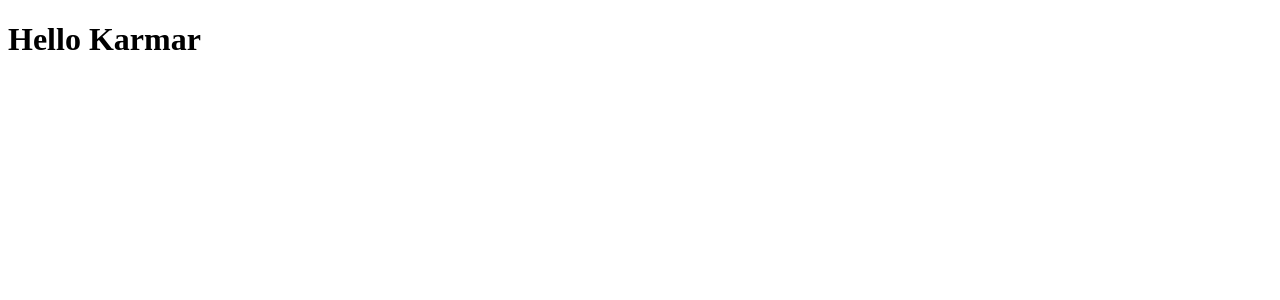
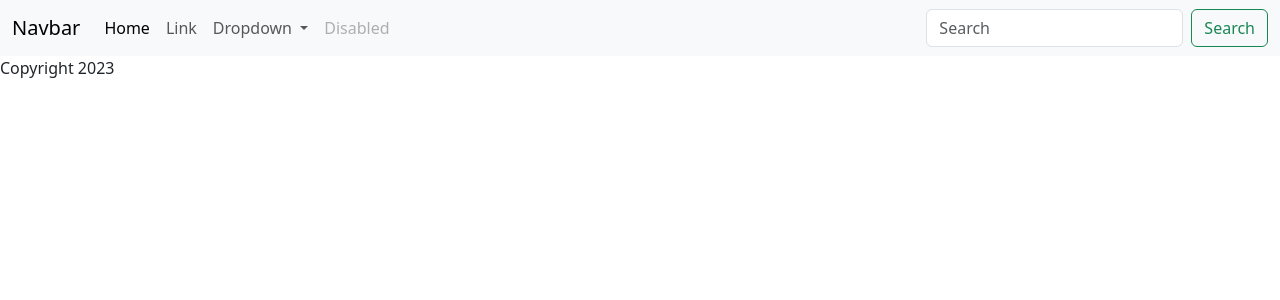
Before and after one commit to chuongcn/django-mysite, a Django app: page / in a window 1280 px wide. Shown: the top 300 px of the page. Run offline with Django 4.2, Linux system fonts and the light colour scheme.

Commit message:
01 - structure base.html

```diff
--- /dev/null
+++ b/app/templates/app/base.html
@@ -0,0 +1,68 @@
+{% load static %}
+<!DOCTYPE html>
+<html lang="en">
+<head>
+    <meta charset="UTF-8">
+    <link href="https://cdn.jsdelivr.net/npm/bootstrap@5.3.1/dist/css/bootstrap.min.css" rel="stylesheet" />
+    <link href="{%static 'app/css/style.css' %" rel="stylesheet" />
+    <link href="{%static 'app/css/owl.carousel.min.css' %" rel="stylesheet" />
+    <link href="{%static 'app/css/all.min.css' %" rel="stylesheet" />
+    <!-- js -->
+    <script src="https://cdnjs.cloudflare.com/ajax/libs/jquery/3.7.0/jquery.min.js" crossorigin="anonymous"></script>
+    <script src="https://cdn.jsdelivr.net/npm/@popperjs/core@2.11.8/dist/umd/popper.min.js"  crossorigin="anonymous"></script>
+    <script src="https://cdn.jsdelivr.net/npm/bootstrap@5.3.1/dist/js/bootstrap.min.js"  crossorigin="anonymous"></script>
+    <script src="{%static 'app/js/all.min.js' %"  crossorigin="anonymous"></script>
+    <script src="{%static 'app/js/owl.carousel.min.js' %"  crossorigin="anonymous"></script>
+    <script src="{%static 'app/js/myscript.js' %"  crossorigin="anonymous"></script>
+
+    <title>Home</title>
+</head>
+<body>
+<!--HEADER-->
+  <nav class="navbar navbar-expand-lg bg-body-tertiary">
+      <div class="container-fluid">
+        <a class="navbar-brand" href="#">Navbar</a>
+        <button class="navbar-toggler" type="button" data-bs-toggle="collapse" data-bs-target="#navbarSupportedContent" aria-controls="navbarSupportedContent" aria-expanded="false" aria-label="Toggle navigation">
+          <span class="navbar-toggler-icon"></span>
+        </button>
+        <div class="collapse navbar-collapse" id="navbarSupportedContent">
+          <ul class="navbar-nav me-auto mb-2 mb-lg-0">
+            <li class="nav-item">
+              <a class="nav-link active" aria-current="page" href="#">Home</a>
+            </li>
+            <li class="nav-item">
+              <a class="nav-link" href="#">Link</a>
+            </li>
+            <li class="nav-item dropdown">
+              <a class="nav-link dropdown-toggle" href="#" role="button" data-bs-toggle="dropdown" aria-expanded="false">
+                Dropdown
+              </a>
+              <ul class="dropdown-menu">
+                <li><a class="dropdown-item" href="#">Action</a></li>
+                <li><a class="dropdown-item" href="#">Another action</a></li>
+                <li><hr class="dropdown-divider"></li>
+                <li><a class="dropdown-item" href="#">Something else here</a></li>
+              </ul>
+            </li>
+            <li class="nav-item">
+              <a class="nav-link disabled" aria-disabled="true">Disabled</a>
+            </li>
+          </ul>
+          <form class="d-flex" role="search">
+            <input class="form-control me-2" type="search" placeholder="Search" aria-label="Search">
+            <button class="btn btn-outline-success" type="submit">Search</button>
+          </form>
+        </div>
+      </div>
+    </nav>
+<!-- END HEADER -->
+
+<!-- MAIN BODY -->
+    {% block main-content %}{% endblock main-content %}
+
+<!--FOOTER-->
+    <footer>
+        Copyright 2023
+    </footer>
+</body>
+</html>
--- a/app/templates/app/home.html
+++ b/app/templates/app/home.html
@@ -1,10 +1,5 @@
-<!DOCTYPE html>
-<html lang="en">
-<head>
-    <meta charset="UTF-8">
-    <title>Home</title>
-</head>
-<body>
-  <h1>Hello Karmar</h1>
-</body>
-</html>
+{% {% extend 'app/base.html' %} %}
+{% load static %}
+{% block main-content %}
+    Wellcome mysite
+{% endblock main-content %}
--- a/app/views.py
+++ b/app/views.py
@@ -3,4 +3,4 @@ from django.http import HttpResponse
 # Create your views here.
 
 def home(request):
-    return render(request,'app/home.html')
+    return render(request,'app/base.html')
```
